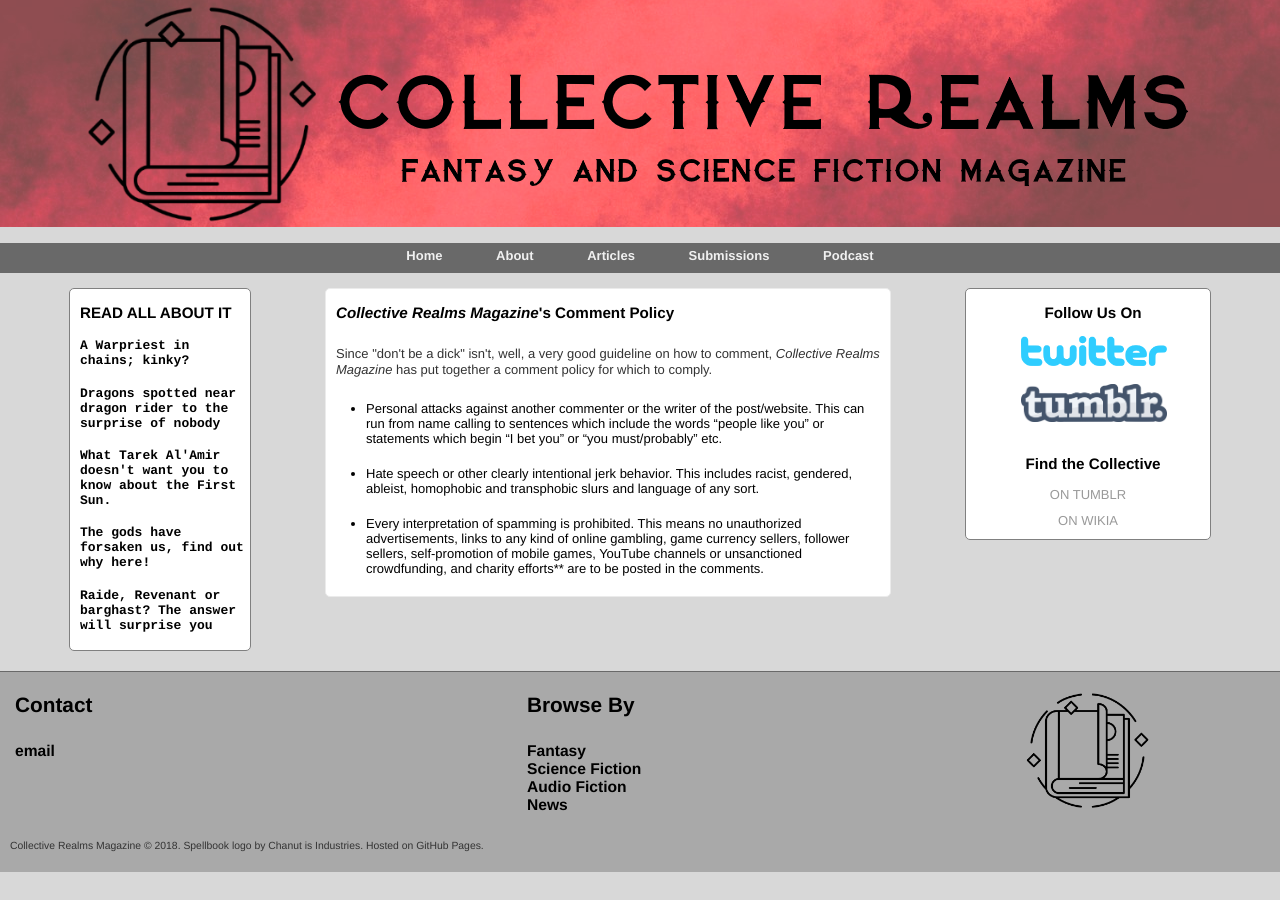
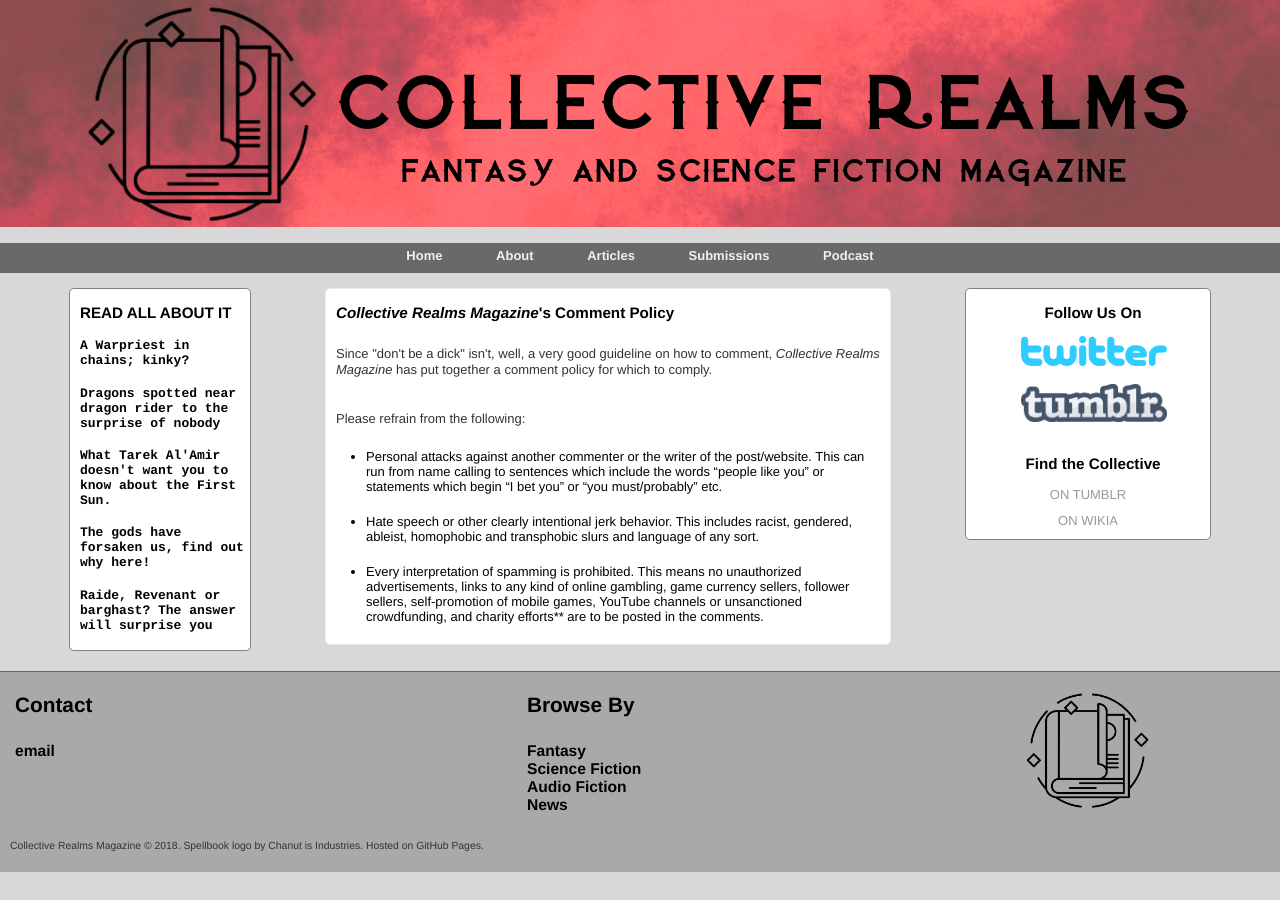
Before and after one commit to collectiverealms/collectiverealms, a Jekyll site: the page built from comment-policy.html, in a window 1280 px wide. Built offline with Jekyll 4.4.1, drawn with Linux system fonts in a browser that asks for light colours.

Commit message:
Update comment-policy.html

```diff
--- a/comment-policy.html
+++ b/comment-policy.html
@@ -5,6 +5,7 @@ title: Comment Policy
 <div id="terms">
     <h3><i>Collective Realms Magazine</i>'s Comment Policy</h3>
     <p>Since "don't be a dick" isn't, well, a very good guideline on how to comment, <i>Collective Realms Magazine</i> has put together a comment policy for which to comply.</p>
+    <p>Please refrain from the following:</p>
     <ul>
       <li>Personal attacks against another commenter or the writer of the post/website. This can run from name calling to sentences which include the words “people like you” or statements which begin “I bet you” or “you must/probably” etc.</li>
       <li>Hate speech or other clearly intentional jerk behavior. This includes racist, gendered, ableist, homophobic and transphobic slurs and language of any sort.</li>
```
